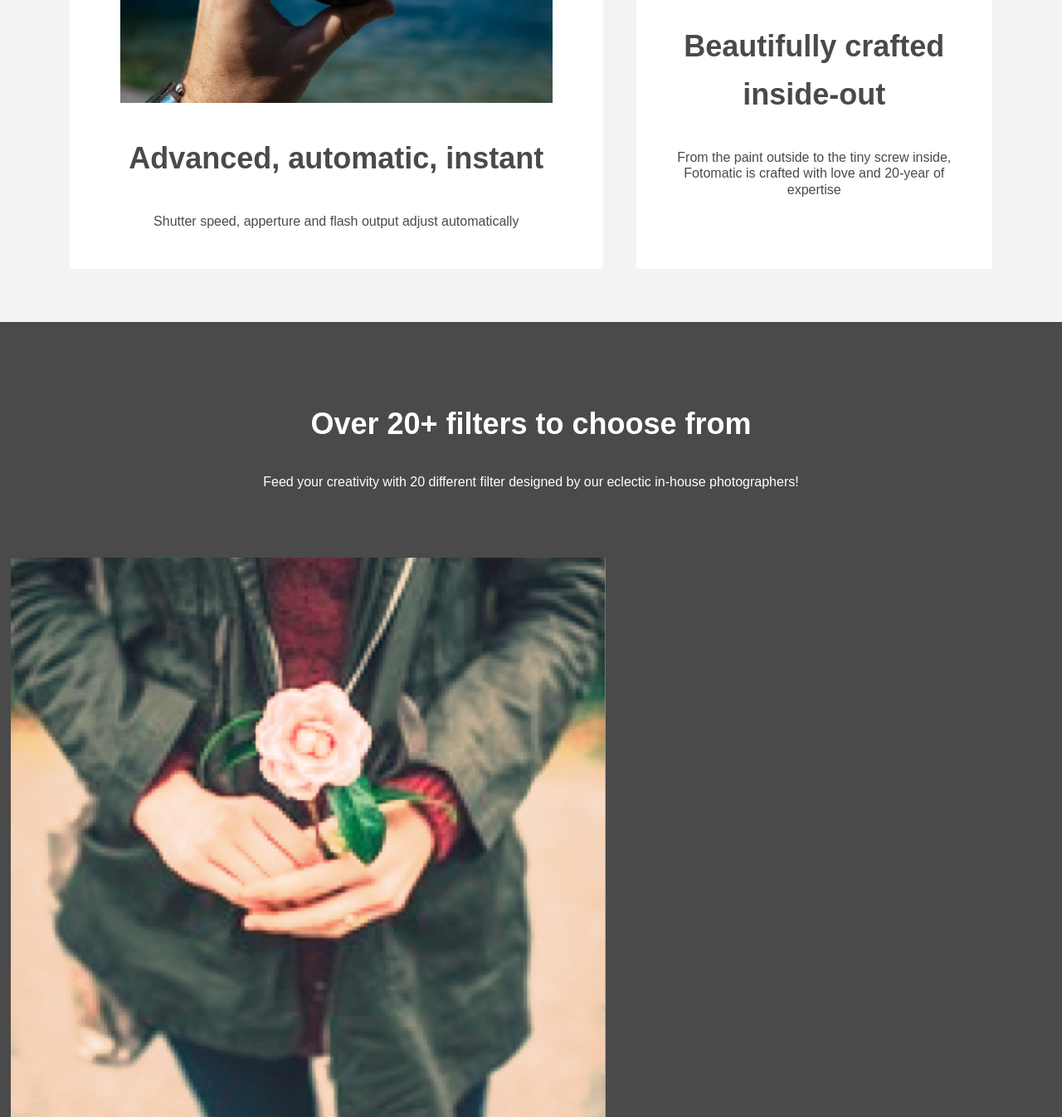
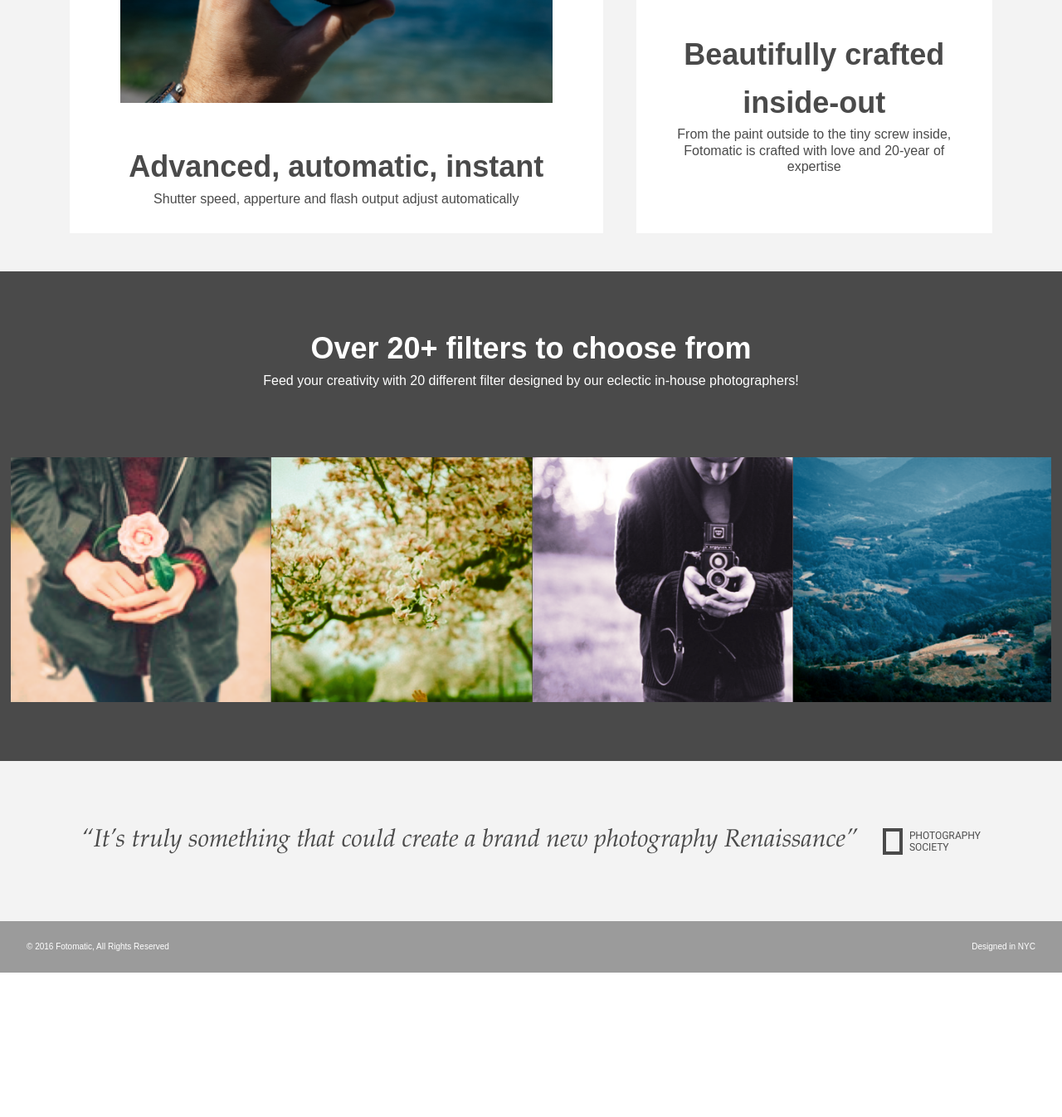
Before and after one commit to gKalkin/F1C1, a plain HTML site: page index.html in a window 1280 px wide. Shown: the part 1134-2480 px from the top of the page at 83% size. After the commit the page ends 2306 px from the top, so only its background shows below. Drawn offline with Linux system fonts and the light colour scheme; a web font is replaced by a local one.

Commit message:
desktop site finished

```diff
--- a/resources/css/style.css
+++ b/resources/css/style.css
@@ -247,7 +247,7 @@ header .mobile {
   justify-content: space-between;
   padding: 4rem 5%;
   background-color: #f3f3f3;
-
+  padding-bottom: 46px;
 }
 
 .feature {
@@ -263,16 +263,18 @@ header .mobile {
 }
 
 .feature h2 {
-  padding-bottom: .5rem;
-  font-size: 2.25rem;
+  margin: 0;
+  margin-top: 40px;
+  font-size: 36px;
   font-weight: bold;
   color: #4a4a4a;
 }
 
 .feature h3 {
-  font-size: 1rem;
+  font-size: 16px;
+  margin: 0;
   line-height: 1.2;
-  font-weight: 300;
+  font-weight: 100;
   color: #4a4a4a;
 }
 
@@ -304,7 +306,7 @@ header .mobile {
 /* Filters Section */
 
 #filters-section {
-  padding: 4rem 0;
+  padding: 64px 0;
   background-color: #4a4a4a;
 }
 
@@ -314,21 +316,28 @@ header .mobile {
 }
 
 #filters-section .content h2 {
-  font-size: 2.25rem;
+  font-size: 36px;
   font-weight: bold;
   color: white;
+  margin: 0;
 }
 
 #filters-section .content h3 {
-  font-size: 1rem;
+  font-size: 16px;
   line-height: 1.4;
-  font-weight: 300;
+  font-weight: 50;
   color: white;
+  margin: 0;
 }
 
 #filters-section .images-container {
+  display: flex;
   max-width: 100%;
   padding: 0 1%;
+}
+
+#filters-section .images-container img {
+  max-width: 100%;
 }
 
 @media only screen and (max-width: 760px) {
@@ -367,12 +376,15 @@ header .mobile {
   background-color: #f3f3f3;
 }
 
-#quotes-section content {
-  padding: 5rem 0;
+#quotes-section .content {
+  padding: 80px 0;
+  display: flex;
+  justify-content: center;
+  align-items: center;
 }
 
-#quotes-section quote {
-  padding-right: 1.875rem;
+#quotes-section .quote {
+  padding-right: 30px;
   font-family: "Palatino", serif;
   font-size: 1.875rem;
   line-height: 1.1;
@@ -404,18 +416,24 @@ header .mobile {
 /* Footer */
 
 footer {
+  display: flex;
+  justify-content: center;
   background-color: #9b9b9b;
-  padding: 1.5rem 2rem;
+  height: 62px;
+
 }
 
 footer .content {
+  align-items: center;
   color: white;
   display: flex;
   font-size: .75rem;
+  width: 100%;
+  margin: 0 32px;
 }
 
 footer .copyright {
-  flex-grow: 1;
+  flex: 1;
 }
 
 @media only screen and (min-width: 760px) {
```
